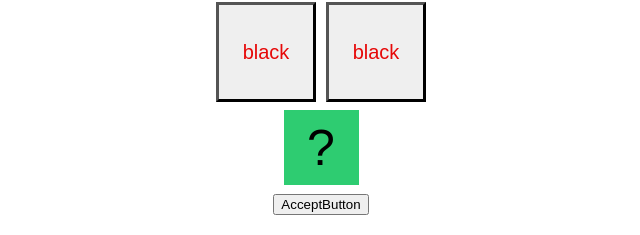
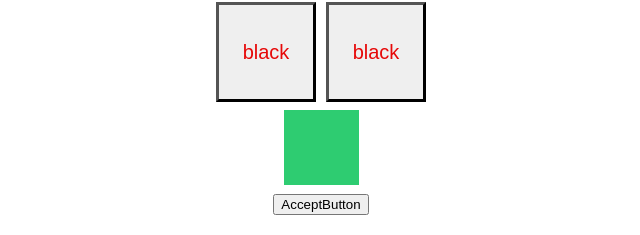
Before and after one commit to bolloland/braille, a React (Create React App) app: page / in a window 1280 px wide. Shown: the part 278-513 px from the top of the page, without its empty margins (319-959 px from the left). Built offline with nearby package versions, Linux system fonts and the light colour scheme.

Commit message:
create renderLetter to access(?) correct symbol

```diff
--- a/src/components/SymbolContainer.js
+++ b/src/components/SymbolContainer.js
@@ -5,32 +5,31 @@ import { letters } from '../braille-data/seed'
 
 const SymbolContainer = () => {
     const context = useContext(MyContext)
-    const { dots } = context
+    const {dots} = context
     const enteredArray = dots.map((dot) => dot.value)
     console.log(enteredArray, "enteredArray")
 
-    for (let i=0; i < letters.length; i++) {
-           if (letters[i].pattern[0] === enteredArray[0]
-            && letters[i].pattern[1] === enteredArray[1]
-            && letters[i].pattern[2] === enteredArray[2]
-            && letters[i].pattern[3] === enteredArray[3]
-            && letters[i].pattern[4] === enteredArray[4]
-            && letters[i].pattern[5] === enteredArray[5]) {
+    const renderLetter = () => {
 
-                return (
-                    <div className="square-box">
-                    {letters[i].symbol}
-                    </div>
-                )
+        for (let i=0; i < letters.length; i++) {
+            if (letters[i].pattern.every((value, index) => value === enteredArray[index])) {
+                    return (
+                       letters[i].symbol
+                    )
             } else {
                 return (
-                <div className="square-box">
-                ?
-                </div>
-                )
-            }
+                    "?"
+                    )
+                }
+        }
+
     }
 
+    return (
+        <div className="square-box">
+       {renderLetter}
+        </div>
+        )
 }
 
 export default SymbolContainer
```
